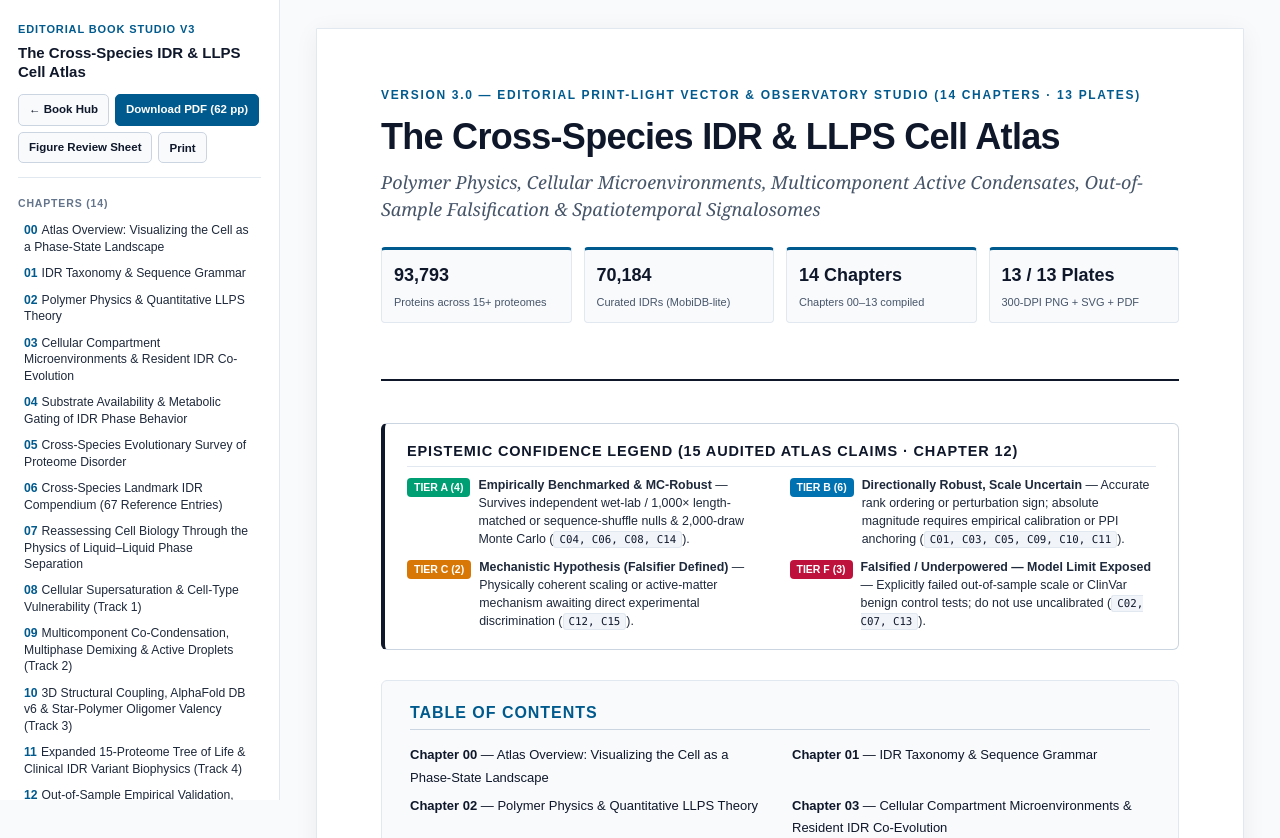
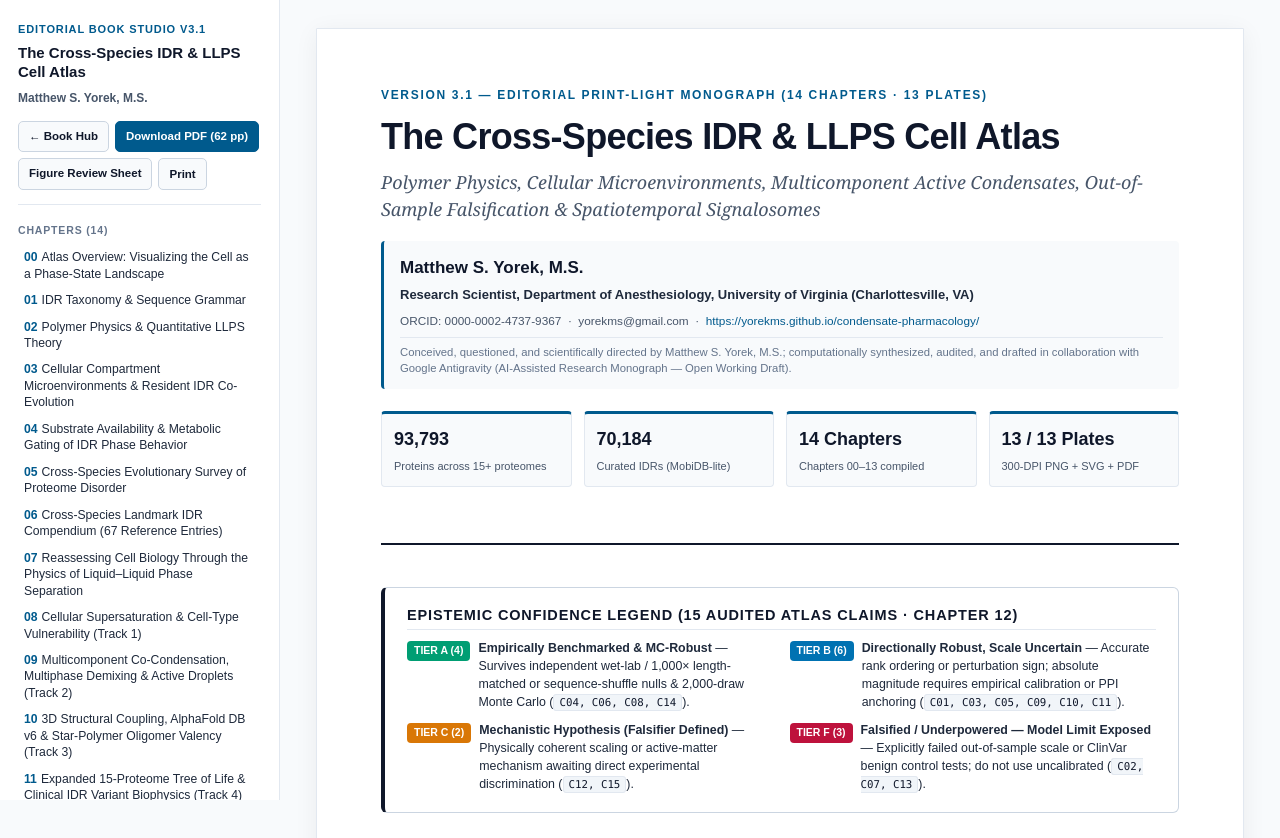
Before and after one commit to yorekms/condensate-pharmacology, a plain HTML site: page docs/assets/atlas_book/output/IDR_LLPS_Cell_Atlas_Book.html in a window 1280 px wide. Shown: the top 838 px of the page. Drawn offline with Linux system fonts and the light colour scheme.

Commit message:
Add Matthew S. Yorek author block, ORCID, and colophon to Monograph Book cover, PDFs, HTML Book, and atlas-book.html

```diff
--- a/docs/assets/atlas_book/output/IDR_LLPS_Cell_Atlas_Book.html
+++ b/docs/assets/atlas_book/output/IDR_LLPS_Cell_Atlas_Book.html
@@ -3,7 +3,8 @@
 <head>
   <meta charset="utf-8"/>
   <meta name="viewport" content="width=device-width, initial-scale=1"/>
-  <title>The Cross-Species IDR &amp; LLPS Cell Atlas — Print-Light Monograph</title>
+  <meta name="author" content="Matthew S. Yorek, M.S."/>
+  <title>The Cross-Species IDR &amp; LLPS Cell Atlas — Matthew S. Yorek, M.S.</title>
   <style>
 :root {
   --paper: #ffffff;
@@ -167,8 +168,40 @@ body {
   font-size: 18px;
   line-height: 1.5;
   color: var(--ink-muted);
-  margin: 0 0 24px;
+  margin: 0 0 18px;
   font-style: italic;
+}
+.cover-author-block {
+  font-family: Arial, "Segoe UI", sans-serif;
+  margin: 0 0 22px;
+  padding: 12px 16px;
+  background: var(--paper-soft);
+  border-left: 3.5px solid var(--accent);
+  border-radius: 4px;
+}
+.cover-author-name {
+  font-size: 17px;
+  font-weight: 800;
+  color: var(--ink);
+  margin-bottom: 2px;
+}
+.cover-author-affil {
+  font-size: 13px;
+  font-weight: 600;
+  color: var(--ink-body);
+  margin-bottom: 4px;
+}
+.cover-author-meta {
+  font-size: 11.8px;
+  color: var(--ink-muted);
+  margin-bottom: 6px;
+}
+.cover-collab-note {
+  font-size: 11.3px;
+  line-height: 1.45;
+  color: var(--ink-subtle);
+  border-top: 1px solid var(--rule-soft);
+  padding-top: 6px;
 }
 .cover-kpi-grid {
   display: grid;
@@ -543,8 +576,9 @@ a.xref-file {
 </head>
 <body>
   <aside class="book-sidebar no-print">
-    <div class="sidebar-brand">Editorial Book Studio v3</div>
+    <div class="sidebar-brand">Editorial Book Studio v3.1</div>
     <div class="sidebar-title">The Cross-Species IDR &amp; LLPS Cell Atlas</div>
+    <div style="font-size:12px; color:var(--ink-muted); margin:-6px 0 12px; font-weight:600;">Matthew S. Yorek, M.S.</div>
     <div class="sidebar-actions">
       <a class="btn-chip" href="../../../atlas-book.html">&larr; Book Hub</a>
       <a class="btn-chip primary" href="../pdf/IDR_LLPS_Cell_Atlas_Complete_Book.pdf" target="_blank">Download PDF (62 pp)</a>
@@ -564,9 +598,15 @@ a.xref-file {
   <main class="book-main">
     <article class="book-sheet">
       <section class="book-cover">
-        <div class="cover-kicker">Version 3.0 — Editorial Print-Light Vector &amp; Observatory Studio (14 Chapters · 13 Plates)</div>
+        <div class="cover-kicker">Version 3.1 — Editorial Print-Light Monograph (14 Chapters · 13 Plates)</div>
         <h1 class="cover-title">The Cross-Species IDR &amp; LLPS Cell Atlas</h1>
         <p class="cover-subtitle">Polymer Physics, Cellular Microenvironments, Multicomponent Active Condensates, Out-of-Sample Falsification &amp; Spatiotemporal Signalosomes</p>
+        <div class="cover-author-block">
+          <div class="cover-author-name">Matthew S. Yorek, M.S.</div>
+          <div class="cover-author-affil">Research Scientist, Department of Anesthesiology, University of Virginia (Charlottesville, VA)</div>
+          <div class="cover-author-meta">ORCID: 0000-0002-4737-9367 &nbsp;&middot;&nbsp; yorekms@gmail.com &nbsp;&middot;&nbsp; <a href="https://yorekms.github.io/condensate-pharmacology/" target="_blank" rel="noopener">https://yorekms.github.io/condensate-pharmacology/</a></div>
+          <div class="cover-collab-note">Conceived, questioned, and scientifically directed by Matthew S. Yorek, M.S.; computationally synthesized, audited, and drafted in collaboration with Google Antigravity (AI-Assisted Research Monograph — Open Working Draft).</div>
+        </div>
         <div class="cover-kpi-grid">
           <div class="kpi-card"><div class="kpi-val">93,793</div><div class="kpi-lbl">Proteins across 15+ proteomes</div></div>
           <div class="kpi-card"><div class="kpi-val">70,184</div><div class="kpi-lbl">Curated IDRs (MobiDB-lite)</div></div>
```
Also changed, not shown: docs/assets/atlas_book/output/figure_review_sheet.html (+1 -1 lines), docs/atlas-book.html (+3 -2 lines), 15 other files.
